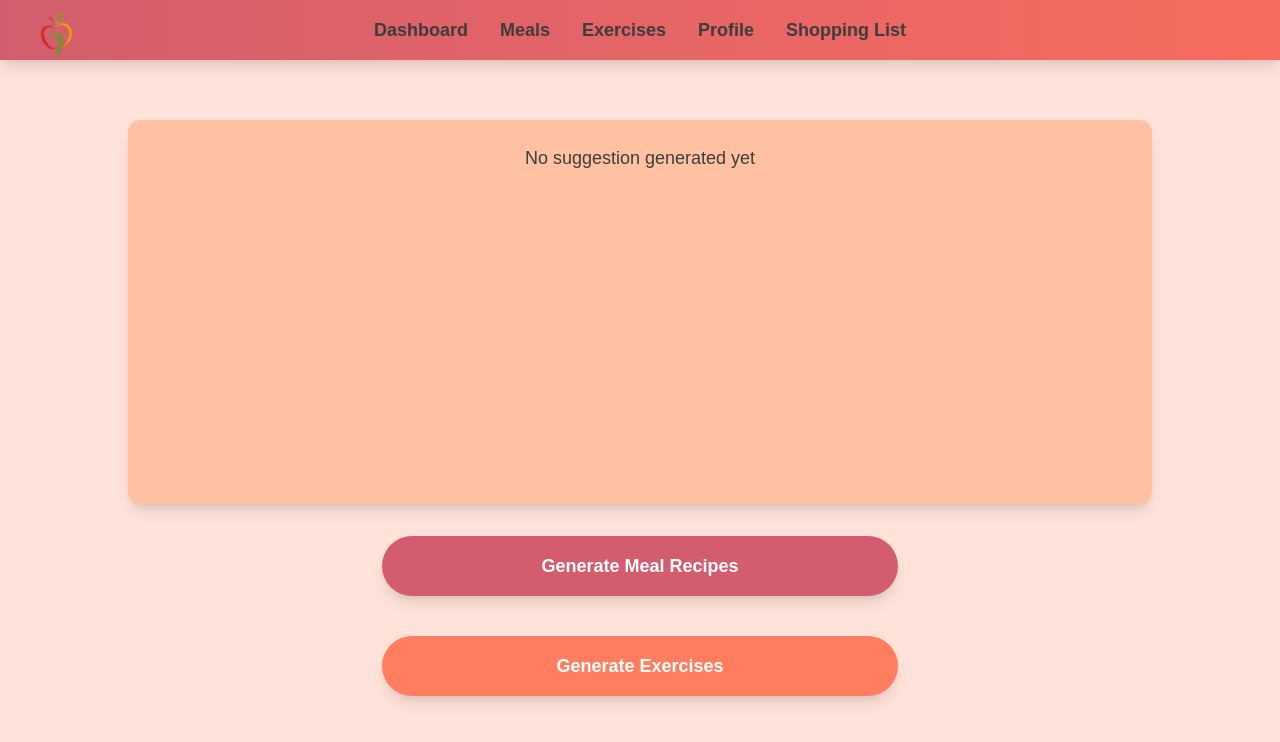
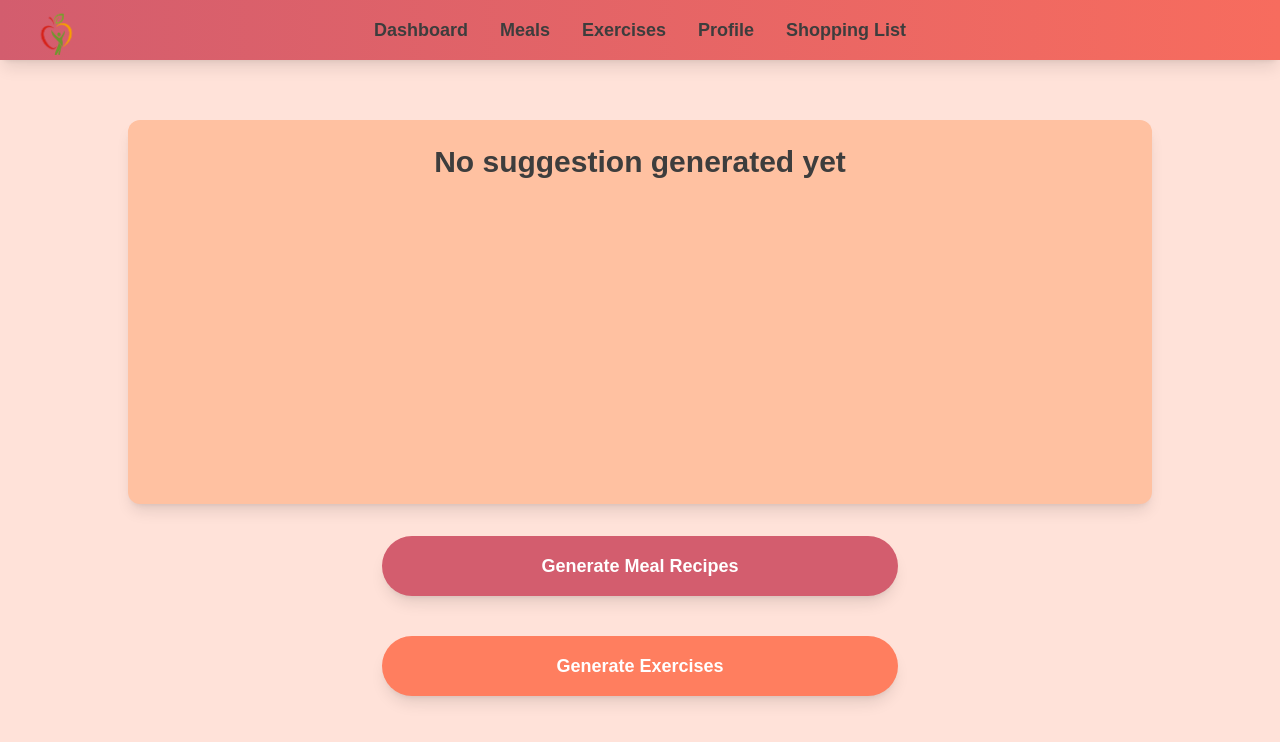
Before and after one commit to asha8411p/Smart-Meal-Planner, a Next.js app in the folder frontend/: page /home in a window 1280 px wide. Shown: the top 742 px of the page. Built offline with nearby package versions, Linux system fonts and the light colour scheme.

Commit message:
format and display llm exercise responses

```diff
--- a/frontend/app/exercises/page.tsx
+++ b/frontend/app/exercises/page.tsx
@@ -12,13 +12,7 @@ import {
 } from "react-icons/fi"; // Icons for sidebar
 import { motion } from "framer-motion"; // For animations
 import { jwtDecode } from "jwt-decode";
-
-interface Exercise {
-  exerciseName: string;
-  description: string;
-  caloriesBurnedPerSet: string;
-  duration?: string;
-}
+import { Exercise } from "../../types/exercise";
 
 export default function ExercisePage() {
   const [activeTab, setActiveTab] = useState<"logExercise" | "viewExercises">(
@@ -103,10 +97,11 @@ export default function ExercisePage() {
 
     // Create exercise object
     const exercise: Exercise = {
-      exerciseName,
+      name: exerciseName,
       description,
-      caloriesBurnedPerSet,
+      calories: caloriesBurnedPerSet,
       duration: duration || "N/A",
+      id: 0,
     };
 
     // Save exercise to state
@@ -284,12 +279,12 @@ export default function ExercisePage() {
                       className="bg-[var(--input-bg-color)] border border-[var(--input-border-color)] rounded-lg p-6 hover:shadow-lg transition-shadow duration-300"
                     >
                       <h3 className="text-xl font-semibold mb-2">
-                        {exercise.exerciseName}
+                        {exercise.name}
                       </h3>
                       <p className="mb-2">{exercise.description}</p>
                       <p className="mb-2">
                         <strong>Calories Burned per Set:</strong>{" "}
-                        {exercise.caloriesBurnedPerSet}
+                        {exercise.calories}
                       </p>
                       <p>
                         <strong>Duration:</strong>{" "}
--- a/frontend/app/home/page.tsx
+++ b/frontend/app/home/page.tsx
@@ -1,12 +1,17 @@
 "use client";
 import { useState } from "react";
 import Header from "../components/ui/header";
+import { Exercise } from "../../types/exercise";
 
 export default function Home() {
   const [suggestions, setSuggestions] = useState("No suggestion generated yet");
-
+  const [exerciseSuggestions, setExerciseSuggestions] = useState<Exercise>();
+  const [suggestionType, setSuggestionType] = useState<"meal" | "exercise">(
+    "meal"
+  );
   async function generateMealSuggestion() {
     setSuggestions("Loading...");
+    setSuggestionType("meal");
     await fetch("http://localhost:5000/meal/suggestion", {
       method: "GET",
       headers: {
@@ -28,6 +33,7 @@ export default function Home() {
 
   async function generateExerciseSuggestion() {
     setSuggestions("Loading...");
+    setSuggestionType("exercise");
     await fetch("http://localhost:5000/exercise/suggestion", {
       method: "GET",
       headers: {
@@ -44,6 +50,7 @@ export default function Home() {
       })
       .then((data) => {
         setSuggestions(data);
+        setExerciseSuggestions(data);
       });
   }
 
@@ -51,12 +58,33 @@ export default function Home() {
     <div className="bg-[var(--background-color)] text-[var(--foreground-color)] min-h-screen flex flex-col items-center justify-center p-8 space-y-8">
       {/* Include the Header component here */}
       <Header />
-
-      {/* Suggestions Box with increased size and scroll */}
       <div className="w-full max-w-5xl bg-[var(--input-bg-color)] text-[var(--input-text-color)] rounded-xl shadow-lg p-6 h-80 md:h-96 overflow-y-auto scrollbar-thin scrollbar-thumb-rounded-full scrollbar-thumb-[var(--focus-ring-color)]">
-        <p className="text-lg font-medium leading-relaxed whitespace-pre-line">
-          {suggestions}
-        </p>
+        {suggestionType === "meal" &&
+          suggestions != "" &&
+          suggestions != "No suggestion generated yet" && (
+            <div className="text-center">
+              <h1 className="text-3xl font-semibold">Meal Suggestion</h1>
+              <p className="text-lg">{suggestions}</p>
+            </div>
+          )}
+        {suggestionType === "exercise" && exerciseSuggestions != null && (
+          <div className="text-center">
+            <h1 className="text-3xl font-semibold">Exercise Suggestion</h1>
+            <h3 className="text-lg">{exerciseSuggestions?.name}</h3>
+            <p className="text-lg">{exerciseSuggestions?.description}</p>
+            <p className="text-lg">
+              Calories burned: {exerciseSuggestions?.calories} kcal
+            </p>
+            <p className="text-lg">Duration: {exerciseSuggestions?.duration} minutes</p>
+          </div>
+        )}
+        {suggestions === "No suggestion generated yet" && (
+          <div className="text-center">
+            <h1 className="text-3xl font-semibold">
+              No suggestion generated yet
+            </h1>
+          </div>
+        )}
       </div>
 
       {/* Action Buttons */}
--- /dev/null
+++ b/frontend/types/exercise.ts
@@ -0,0 +1,7 @@
+export type Exercise = {
+  id: number;
+  name: string;
+  description: string;
+  calories: string;
+  duration?: string;
+};
```
Also changed, not shown: 1 other file (tests, documents, lock files or other folders).
